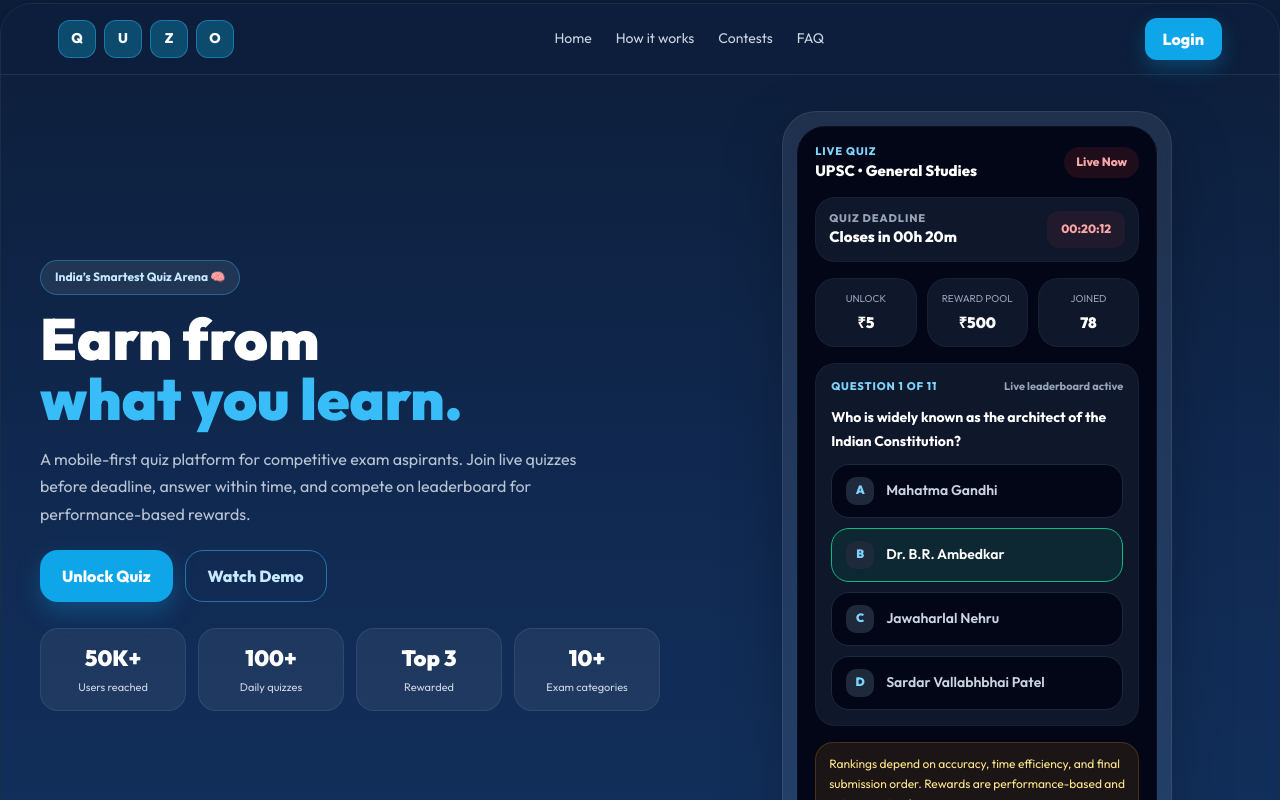
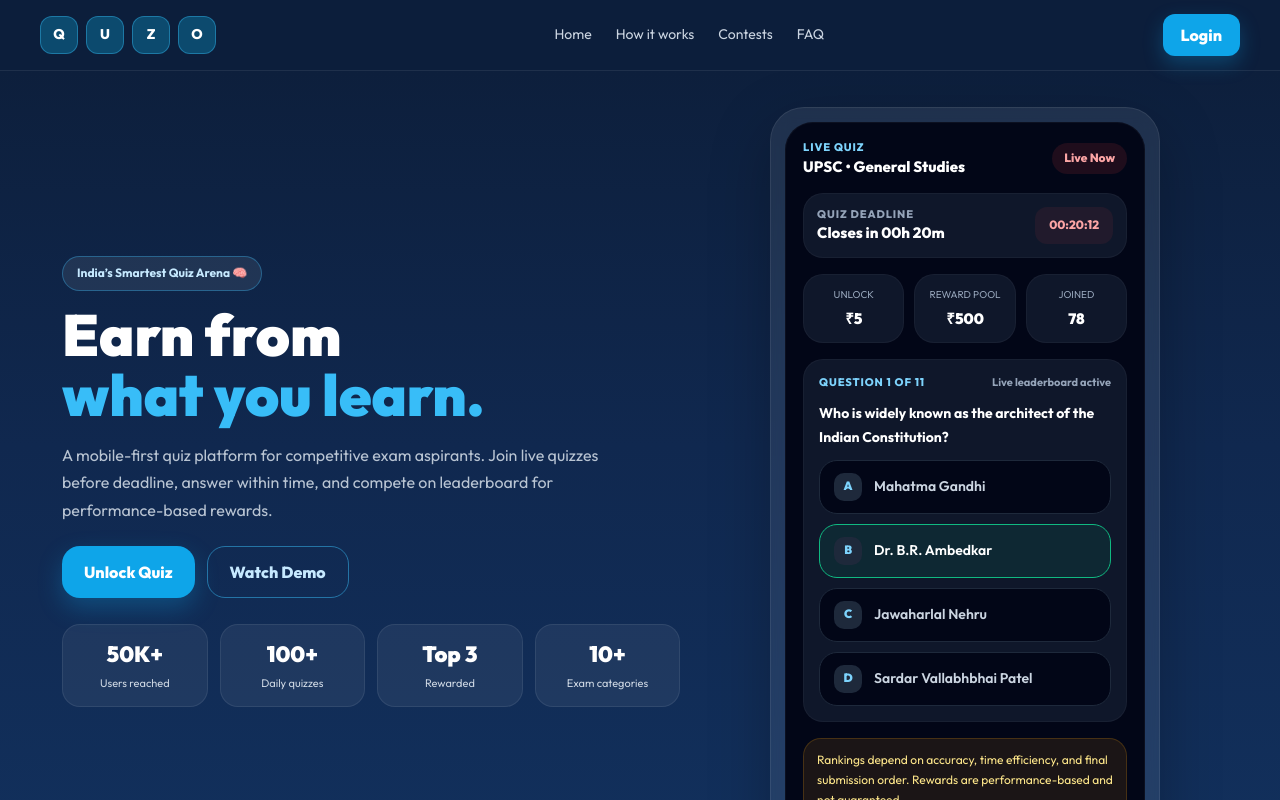
Before and after one commit to Divya147940/play-11, a React (Vite) app in the folder frontend/: page / in a window 1280 px wide. Shown: the top 800 px of the page. Built offline with nearby package versions, Linux system fonts and the light colour scheme; the HTML template or start-up script is replaced by a standard one.

Commit message:
feat: implement 100% width layout for landing page

```diff
--- a/frontend/src/index.css
+++ b/frontend/src/index.css
@@ -36,13 +36,10 @@ body {
 }
 
 .page {
-    max-width: 1300px;
-    margin: 3px auto; /* Exactly 3px top/bottom as requested, auto for horizontal centering */
+    width: 100%;
+    margin: 0;
     background: #0d1f3c;
-    border-radius: 32px;
     overflow: hidden;
-    box-shadow: 0 20px 50px rgba(0, 0, 0, 0.5);
-    border: 1px solid rgba(255,255,255,0.06);
     transition: transform 0.3s ease;
 }
 
@@ -55,9 +52,9 @@ body {
 }
 
 .topbar-inner {
-    max-width: 1200px;
+    width: 100%;
     margin: 0 auto;
-    padding: 14px 18px;
+    padding: 14px 40px;
     display: flex;
     align-items: center;
     justify-content: space-between;
@@ -114,8 +111,9 @@ body {
 }
 
 .hero-grid {
-    max-width: 1200px;
+    width: 100%;
     margin: 0 auto;
+    padding: 0 40px;
     display: grid;
     grid-template-columns: 1.1fr 0.9fr;
     gap: 32px;
@@ -336,7 +334,7 @@ body {
 
 .section.alt { background: #10284f; }
 
-.section-inner { max-width: 1200px; margin: 0 auto; }
+.section-inner { width: 100%; padding: 0 40px; margin: 0 auto; }
 
 .center-head { text-align: center; }
 
```
